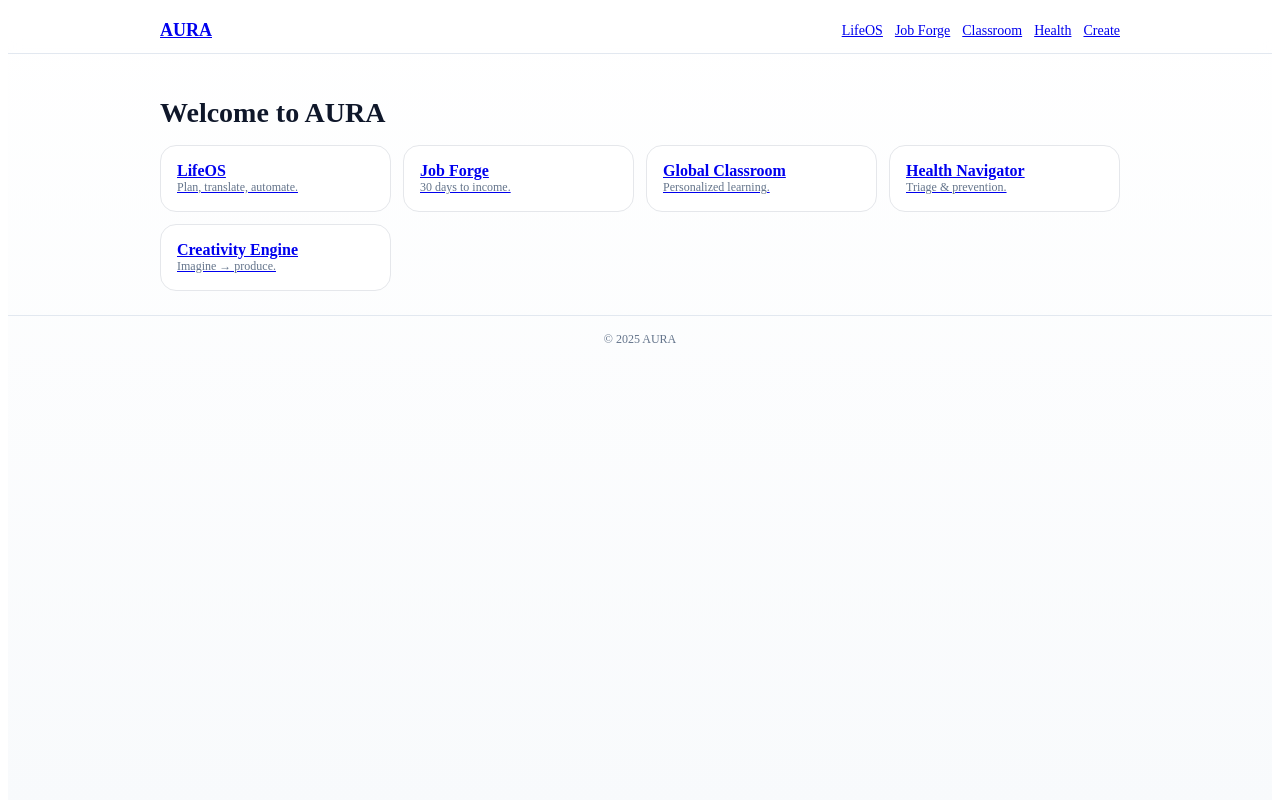
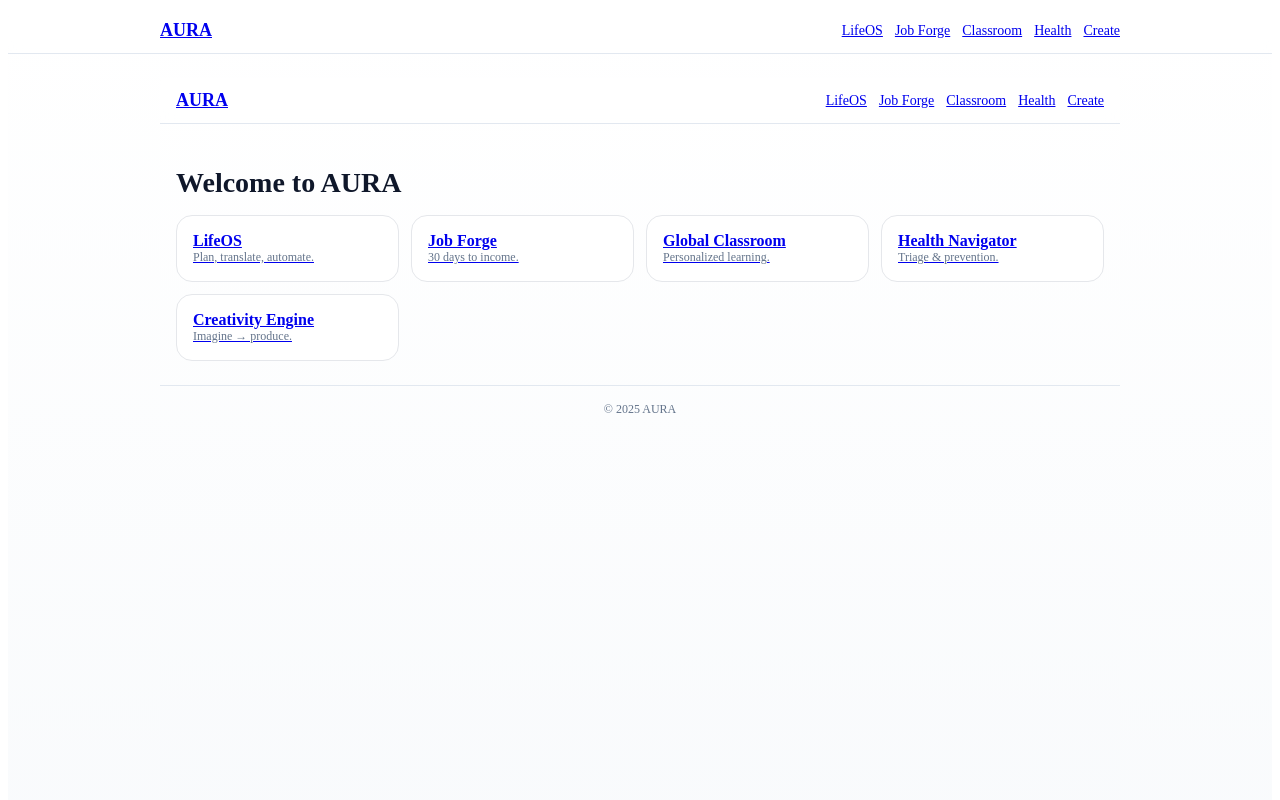
Before and after one commit to iulianmargarint/aura, a Next.js app in the folder apps/web/: page / in a window 1280 px wide. Shown: the top 800 px of the page. Built offline with nearby package versions, Linux system fonts and the light colour scheme.

Commit message:
Create layout.tsx

```diff
--- /dev/null
+++ b/apps/web/app/layout.tsx
@@ -0,0 +1,14 @@
+import React from 'react';
+import Shell from '../components/Shell';
+
+export const metadata = { title: 'AURA', description: 'AI for Every Human' };
+
+export default function RootLayout({ children }: { children: React.ReactNode }) {
+  return (
+    <html lang="en">
+      <body>
+        <Shell>{children}</Shell>
+      </body>
+    </html>
+  );
+}
```
